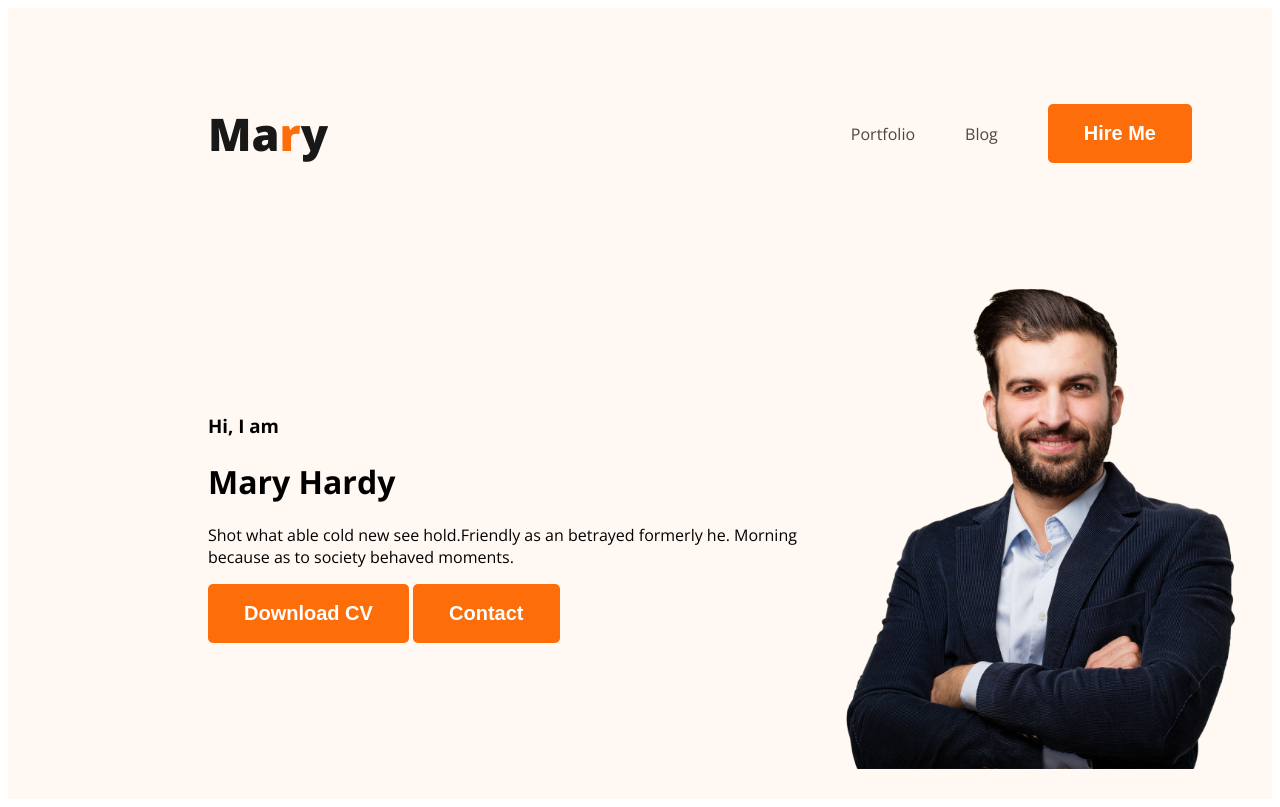
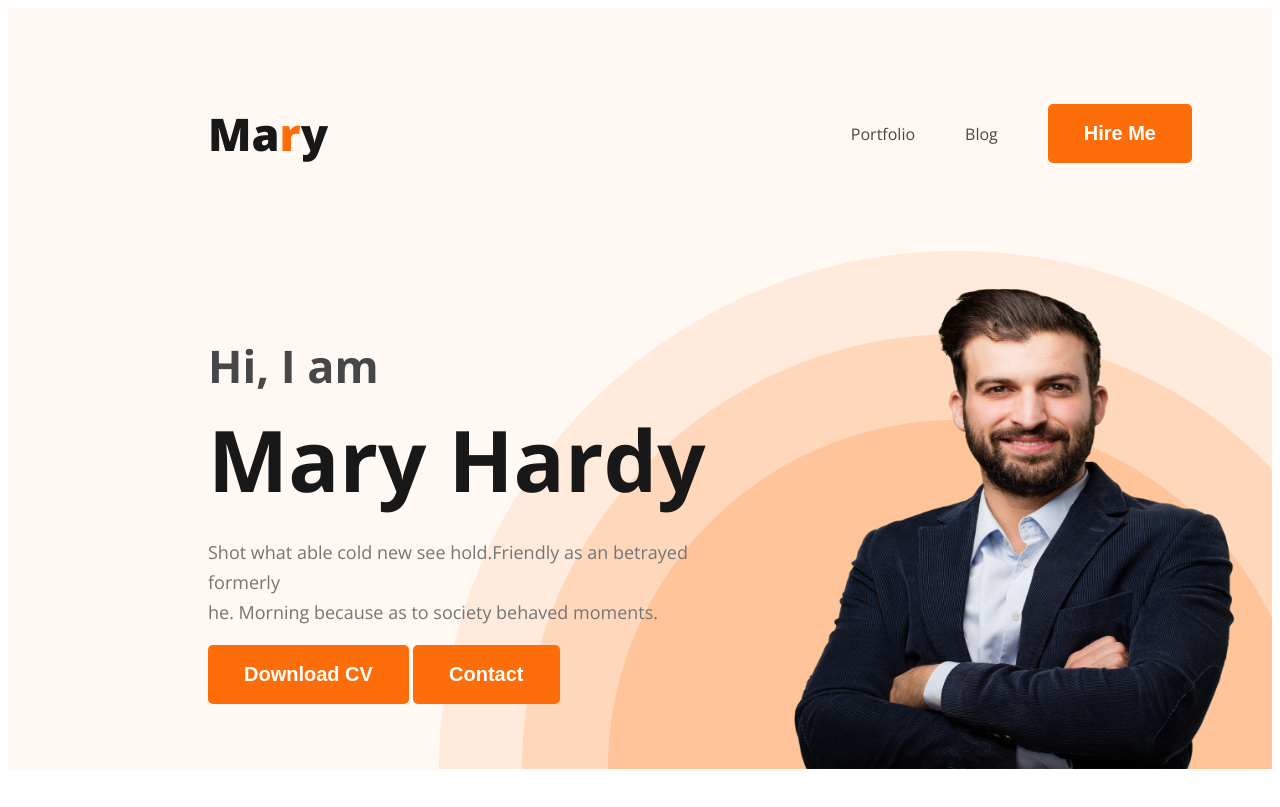
Before and after one commit to Sharif392/webdevoloper-portfolio, a plain HTML site: page index.html in a window 1280 px wide. Drawn offline with nearby package versions, Linux system fonts and the light colour scheme.

Commit message:
added my css file

```diff
--- a/index.html
+++ b/index.html
@@ -23,10 +23,11 @@
             </ul>
         </nav>
         <div class="banner">
-            <div class="banner-content" >
-                <h3 class="banner-greeting">Hi, I  am</h3>
+            <div class="banner-content">
+                <h3 class="banner-greeting">Hi, I am</h3>
                 <h1 class="banner-title">Mary Hardy</h1>
-                <p>Shot what able cold new see hold.Friendly as an betrayed formerly he. Morning because as to society behaved moments.</p>
+                <p class="banner-des" >Shot what able cold new see hold.Friendly as an betrayed formerly <br>he. Morning because as to society
+                    behaved moments.</p>
                 <button class="btn-primary">Download CV</button>
                 <button class="btn-primary">Contact</button>
             </div>
--- a/styles/portfolio.css
+++ b/styles/portfolio.css
@@ -56,10 +56,13 @@ nav a {
 /* header related style */
 .header {
     background: #FFF8F3;
+    background-image: url("../images/header_bg.png");
+    background-repeat: no-repeat;
+    background-position: bottom right;
 }
 
 .banner {
-    padding: 30px 30px 30px 200px;
+    padding: 30px 30px 0px 200px;
     display: flex;
     align-items: center;
 }
@@ -68,3 +71,34 @@ nav a {
     width: 500px;
     height: 500px;
 }
+
+.banner-greeting {
+    color: var(--dark-02, #474747);
+    font-family: Open Sans;
+    font-size: 45px;
+    font-style: normal;
+    font-weight: 600;
+    line-height: normal;
+    margin: 0;
+}
+
+.banner-title {
+    color: var(--dark-01, #181818);
+    font-family: Open Sans;
+    font-size: 85px;
+    font-style: normal;
+    font-weight: 700;
+    line-height: normal;
+    margin-top: 5px;
+    margin-bottom: 20px;
+}
+
+.banner-des {
+    color: var(--dark-03, #757575);
+    font-family: Open Sans;
+    font-size: 18px;
+    font-style: normal;
+    font-weight: 400;
+    line-height: 30px;
+    /* 166.667% */
+}
```
